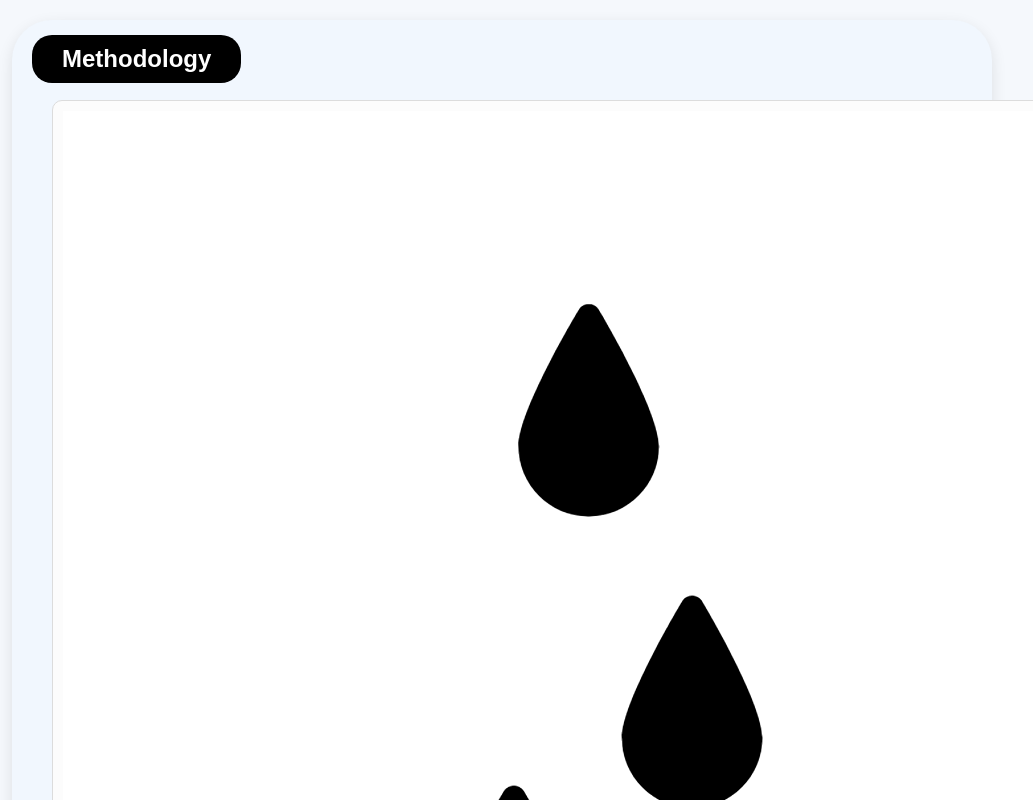
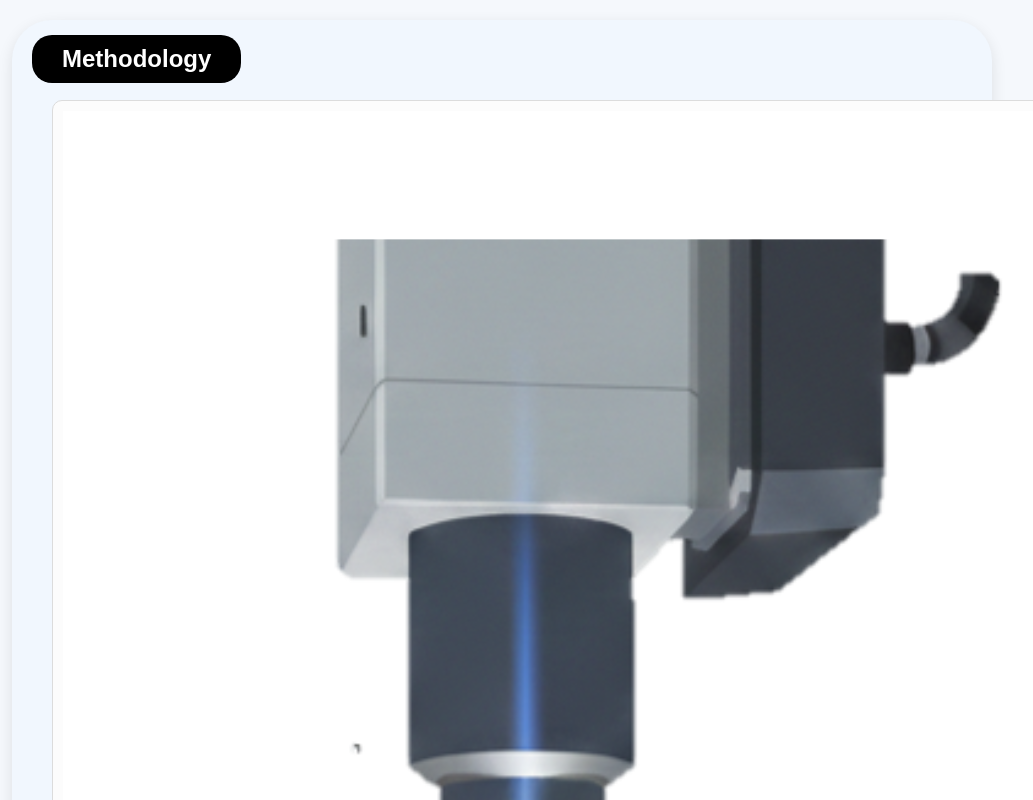
Before and after one commit to awirjadi8168/Methodology-Capstone186, a plain HTML site: page index.html in a window 1280 px wide. Shown: the top 800 px of the page, without its empty margins (138-1171 px from the left). Drawn offline with Linux system fonts and the light colour scheme.

Commit message:
Update index.html

```diff
--- a/index.html
+++ b/index.html
@@ -159,7 +159,7 @@
 
     <div class="step-wrapper">
       <div class="placeholder-block">
-        <img src="droplet.png?">
+        <img src="laser.png?auto=format&fit=crop&w=300&q=80" alt="Laser">
       </div>
       <div class="content-box">
         <div class="step-number-inset">1</div>
@@ -170,7 +170,7 @@
 
     <div class="step-wrapper">
       <div class="placeholder-block">
-        <img src="droplet.png?">
+        <img src="beaker.png?auto=format&fit=crop&w=300&q=80" alt="Acid Bath">
       </div>
       <div class="content-box">
         <div class="step-number-inset">2</div>
@@ -181,7 +181,7 @@
 
     <div class="step-wrapper">
       <div class="placeholder-block">
-        <img src="droplet.png?">
+        <img src="droplet.png?auto=format&fit=crop&w=300&q=80" alt="Wettability">
       </div>
       <div class="content-box">
         <div class="step-number-inset">3</div>
@@ -192,7 +192,7 @@
 
     <div class="step-wrapper">
       <div class="placeholder-block">
-        <img src="droplet.png?">
+        <img src="sem.png?auto=format&fit=crop&w=300&q=80" alt="Characterization">
       </div>
       <div class="content-box">
         <div class="step-number-inset">4</div>
@@ -203,7 +203,7 @@
 
     <div class="step-wrapper">
       <div class="placeholder-block">
-        <img src="droplet.png?">
+        <img src="sputter.png?auto=format&fit=crop&w=300&q=80" alt="Sputtering">
       </div>
       <div class="content-box">
         <div class="step-number-inset">5</div>
@@ -214,7 +214,7 @@
 
     <div class="step-wrapper">
       <div class="placeholder-block">
-        <img src="droplet.png?">
+        <img src="scratch.png?auto=format&fit=crop&w=300&q=80" alt="Testing">
       </div>
       <div class="content-box">
         <div class="step-number-inset">6</div>
```
